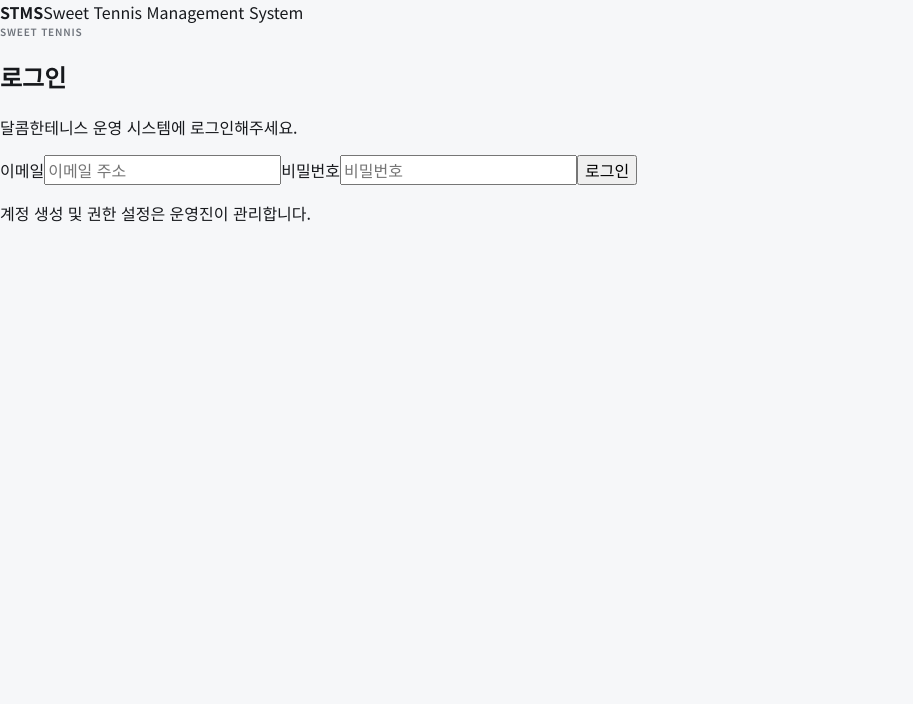
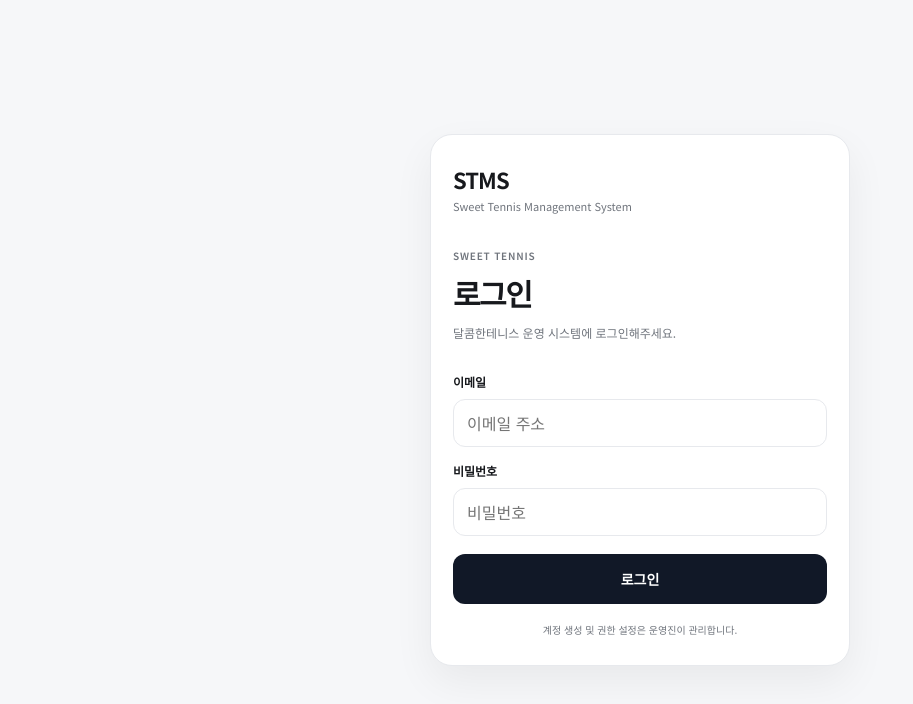
Before and after one commit to Daltematch/Daltematch, a Next.js app: page /login in a window 1280 px wide. Shown: the top 704 px of the page, without its empty margins (0-913 px from the left). Built offline with nearby package versions, Linux system fonts and the light colour scheme.

Commit message:
Add STMS login styles

```diff
--- a/app/globals.css
+++ b/app/globals.css
@@ -727,3 +727,100 @@ a {
     padding-right: 14px;
   }
 }
+
+
+.auth-shell {
+  min-height: 100vh;
+  display: grid;
+  place-items: center;
+  padding: 24px 18px;
+  background: var(--bg);
+}
+
+.auth-card {
+  width: min(100%, 420px);
+  padding: 28px 22px;
+  border: 1px solid var(--line);
+  border-radius: 22px;
+  background: var(--surface);
+  box-shadow: 0 16px 40px rgba(0,0,0,.06);
+}
+
+.auth-brand {
+  display: grid;
+  gap: 2px;
+  margin-bottom: 34px;
+}
+
+.auth-brand strong {
+  font-size: 22px;
+  letter-spacing: -.04em;
+}
+
+.auth-brand span {
+  color: var(--muted);
+  font-size: 11px;
+}
+
+.auth-heading h1 {
+  margin: 0;
+  font-size: 30px;
+  letter-spacing: -.05em;
+}
+
+.auth-heading > p:last-child {
+  margin: 8px 0 0;
+  color: var(--muted);
+  font-size: 12px;
+}
+
+.auth-form {
+  display: grid;
+  gap: 8px;
+  margin-top: 24px;
+}
+
+.auth-form label {
+  margin-top: 7px;
+  font-size: 12px;
+  font-weight: 600;
+}
+
+.auth-form input {
+  width: 100%;
+  min-height: 48px;
+  padding: 0 13px;
+  border: 1px solid var(--line);
+  border-radius: 12px;
+  outline: none;
+  background: var(--surface);
+  color: var(--text);
+}
+
+.auth-form input:focus {
+  border-color: var(--text);
+}
+
+.auth-submit {
+  min-height: 50px;
+  margin-top: 10px;
+  border: 0;
+  border-radius: 12px;
+  background: var(--accent);
+  color: #fff;
+  font-size: 14px;
+  font-weight: 700;
+}
+
+.auth-error {
+  margin: 5px 0 0;
+  color: var(--danger);
+  font-size: 11px;
+}
+
+.auth-note {
+  margin: 18px 0 0;
+  color: var(--muted);
+  font-size: 10px;
+  text-align: center;
+}
```
